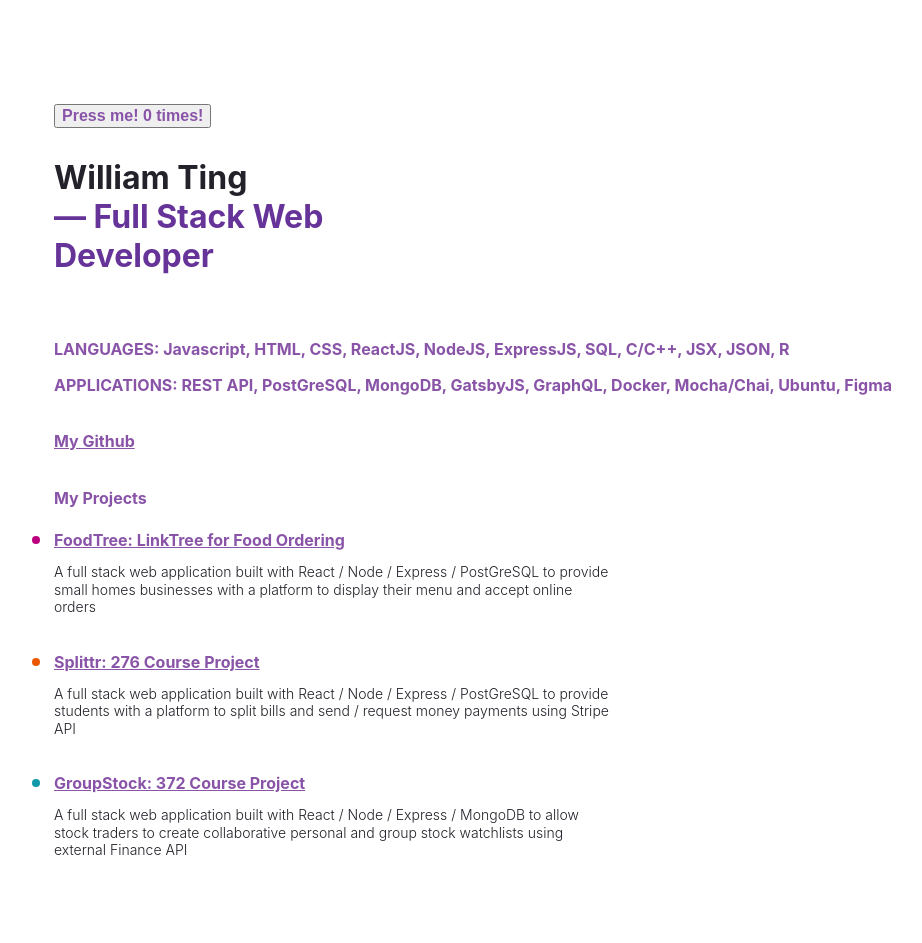
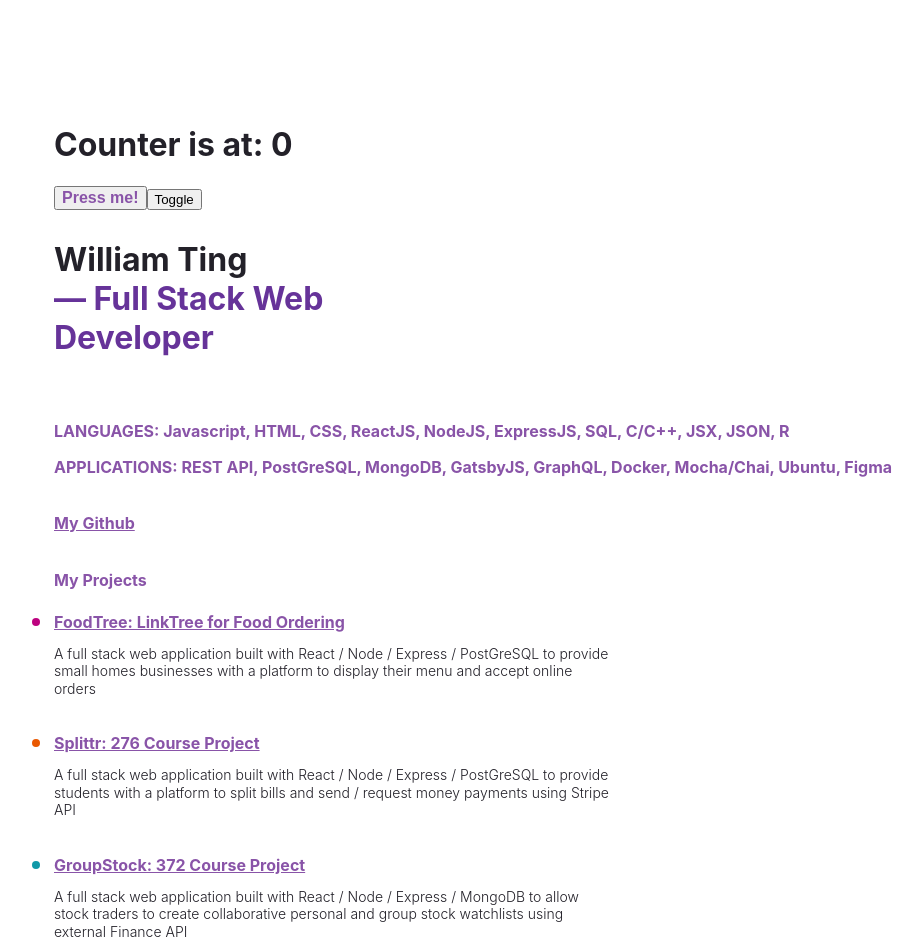
Before and after one commit to williamdjting/personal-website, a Gatsby site: page / in a window 1280 px wide. Shown: the whole page, without its empty margins (50-972 px from the left). Built offline with nearby package versions, Linux system fonts and the light colour scheme; Gatsby itself is replaced by a stand-in of ours.

Commit message:
added isShow state to toggle showing and hiding of element

```diff
--- a/src/pages/counter.js
+++ b/src/pages/counter.js
@@ -18,14 +18,15 @@ export default function Counter() {
   }
 
   return (
-
+    <>
+    <h1>Counter is at: {counter}</h1>
     <button
     onClick={handleClick}
     style={linkStyle}
     >
-      Press me! {counter} times!
+      Press me!
     </button>
-
+    </>
 
   );
 }
--- a/src/pages/index.js
+++ b/src/pages/index.js
@@ -1,5 +1,6 @@
 import * as React from "react";
 import Counter from "./counter";
+import ToggleShow from "./toggleShow";
 
 // import { StaticImage } from "gatsby-plugin-image";
 // import appleImg from "../images/apple-test.jpeg";
@@ -10,7 +11,6 @@ import Counter from "./counter";
 // const images = imgArray.map( anImg => {
 //     return < img key={anImg} src={`../images/${anImg}.jpeg`} alt="anImg" />
 //   });
-
 
 
 const pageStyles = {
@@ -144,7 +144,7 @@ const IndexPage = () => {
     <main style={pageStyles}>
       {/* <div>{images}</div>  */}
 
-      <Counter />
+      <ToggleShow/>
 
       <h1 style={headingStyles}>
         William Ting
--- /dev/null
+++ b/src/pages/toggleShow.js
@@ -0,0 +1,38 @@
+import React from 'react';
+import { useState } from 'react';
+import Counter from './counter';
+
+const linkStyle = {
+  color: "#8954A8",
+  fontWeight: "bold",
+  fontSize: 16,
+  verticalAlign: "5%",
+  marginBottom: 30,
+}
+
+
+export default function ToggleShow() {
+  const [isShow, setIsShow] = React.useState(true);
+
+  const handleClick = () => {
+    setIsShow(!isShow);
+  };
+
+  if (isShow) {
+
+    return (
+    <>
+      <Counter/>
+      <button onClick={handleClick}>Toggle</button>
+    </>
+  );
+
+  } else {
+    return (
+    <>
+      <button onClick={handleClick}>Toggle</button>
+    </>
+    )
+  }
+
+};
```
